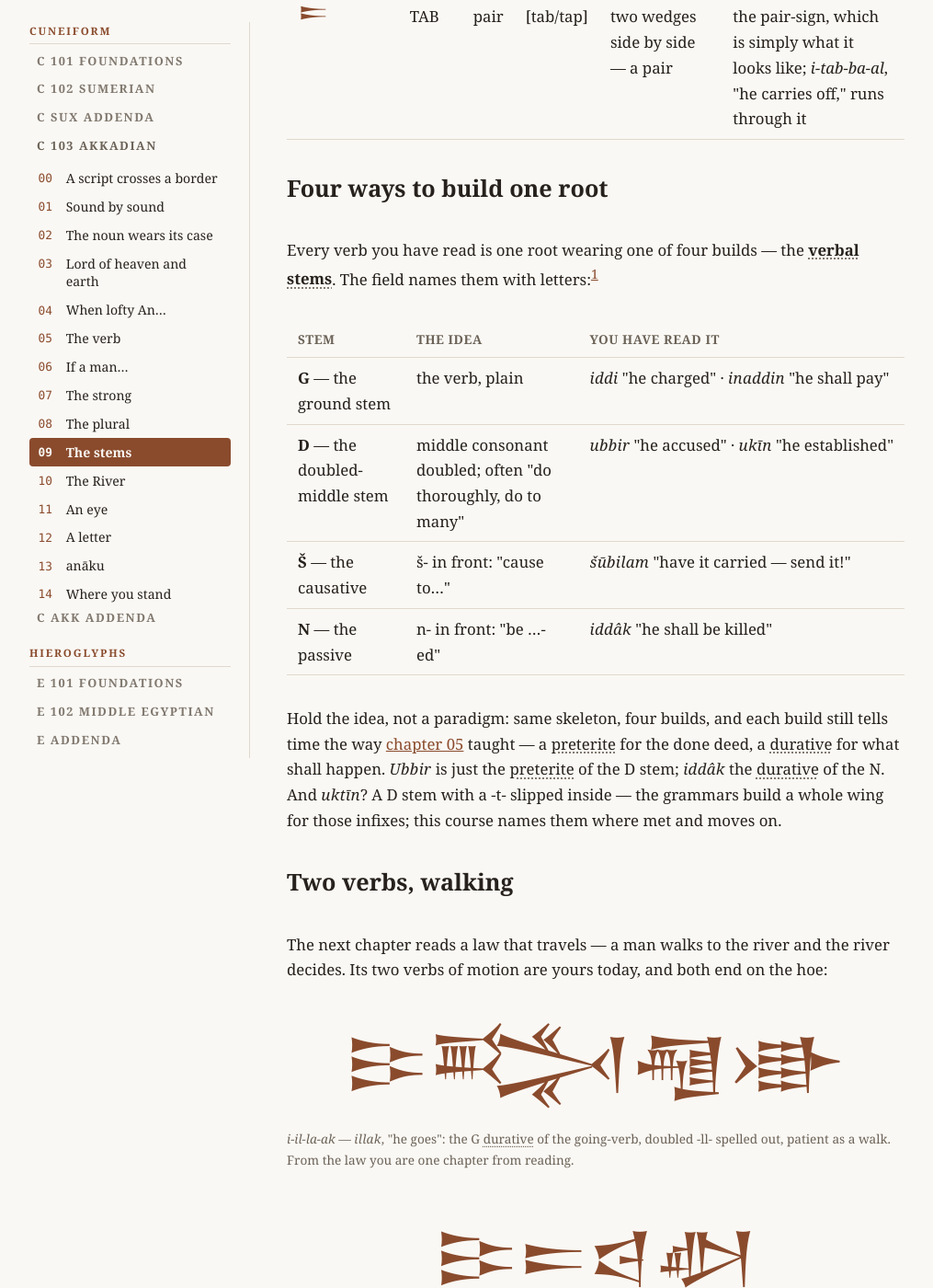
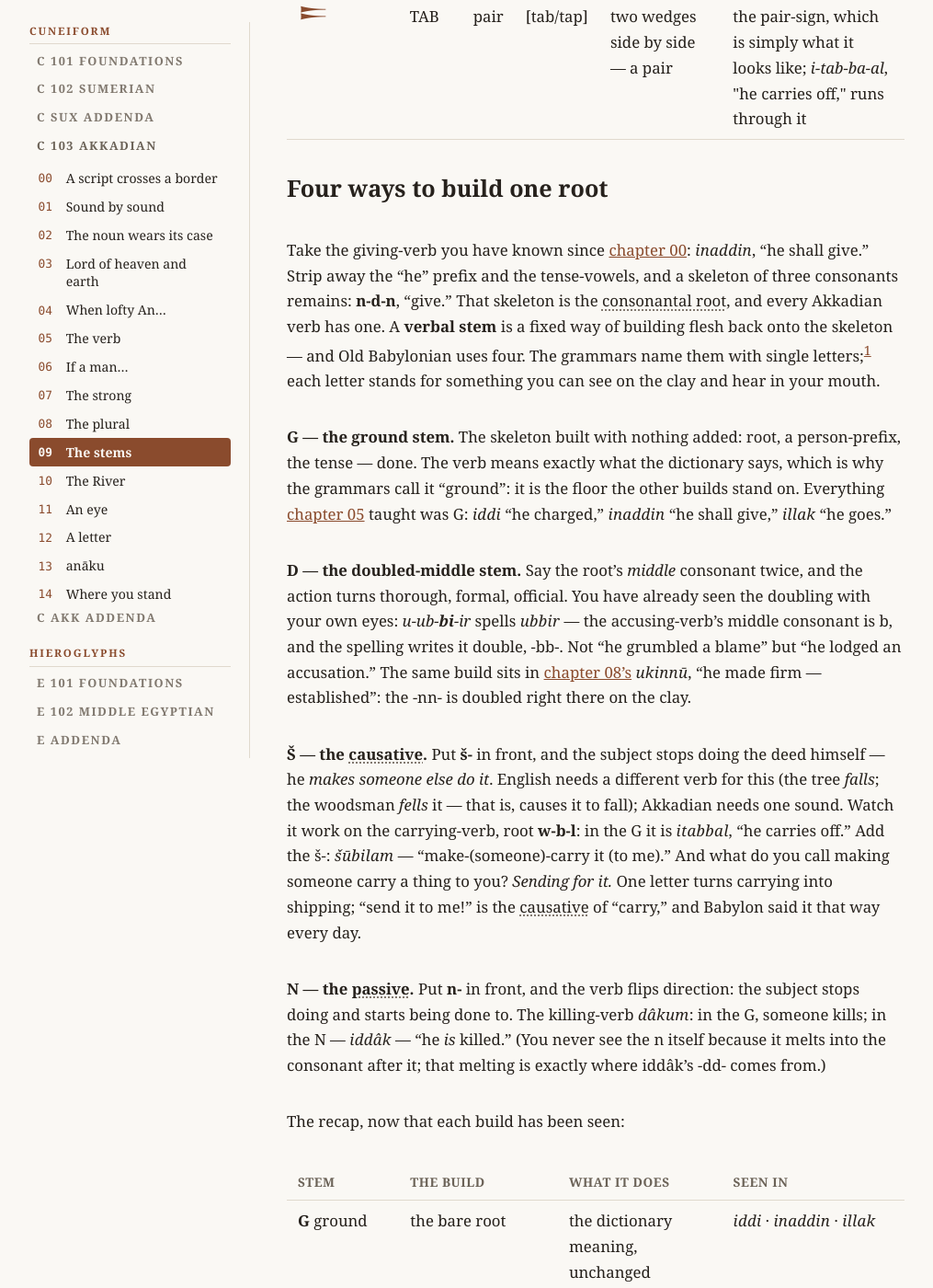
Before and after one commit to arvicco/nabu-edubba, a Jekyll site: the page built from site/cuneiform/103/09-the-stems-named.md, in a window 1280 px wide and 1400 px high, scrolled down 1016 px. Shown: the whole window at 92% size, without its empty margins (132-1147 px from the left). Built offline with Jekyll 4.4.1, drawn with Linux system fonts in a browser that asks for light colours; some of the changed text lies outside the part shown.

Commit message:
fix: ch09 stems taught by demonstration, not assertion (review round)
Each stem now shown with its mechanism visible in the spelling
(the -bb- of u-ub-bi-ir, the s- on the carried->sent pair, the
n-melting behind iddak's -dd-), plain-words teaching before
labels, ukin dropped as an invisible example; causative and
passive join the glossary. $5 law: a grammatical mechanism is
demonstrated, never asserted.

Co-Authored-By: Claude Fable 5 <noreply@anthropic.com>

```diff
--- a/site/_data/terms.yml
+++ b/site/_data/terms.yml
@@ -157,6 +157,12 @@ terms:
   - name: transitive
     slug: transitive
     def: "a verb whose action lands on something — someone builds SOMETHING, eats SOMETHING; a verb that just happens (going, sitting) is intransitive"
+  - name: causative
+    slug: causative
+    def: "a verb build meaning \"make someone do it\" — the tree falls, the woodsman FELLS it; Akkadian builds it with š- in front (šūbilam, \"make-carry it — send it\")"
+  - name: passive
+    slug: passive
+    def: "a verb build that flips who suffers the action — \"he kills\" versus \"he IS killed\"; Akkadian builds it with n- in front (iddâk)"
   - name: verbal sentence
     slug: verbal-sentence
     school: hieroglyphs
--- a/site/cuneiform/103/09-the-stems-named.md
+++ b/site/cuneiform/103/09-the-stems-named.md
@@ -62,31 +62,81 @@ introduced — and each way of building has a name.
 
 ## Four ways to build one root
 
-Every verb you have read is one root wearing one of four builds —
-the **verbal stems**. The field names them with letters:[^stems]
+Take the giving-verb you have known since
+<a href="{{ '/cuneiform/103/00-orientation/' | relative_url }}">chapter 00</a>:
+<span class="norm">inaddin</span>, "he shall give." Strip away
+the "he" prefix and the tense-vowels, and a skeleton of three
+consonants remains: **n-d-n**, "give." That skeleton is the
+consonantal root, and every Akkadian verb has one. A **verbal
+stem** is a fixed way of building flesh back onto the skeleton
+— and Old Babylonian uses four. The grammars name them with
+single letters;[^stems] each letter stands for something you
+can see on the clay and hear in your mouth.
+
+**G — the ground stem.** The skeleton built with nothing added:
+root, a person-prefix, the tense — done. The verb means exactly
+what the dictionary says, which is why the grammars call it
+"ground": it is the floor the other builds stand on. Everything
+<a href="{{ '/cuneiform/103/05-the-verb-arrives/' | relative_url }}">chapter 05</a>
+taught was G: <span class="norm">iddi</span> "he charged,"
+<span class="norm">inaddin</span> "he shall give,"
+<span class="norm">illak</span> "he goes."
+
+**D — the doubled-middle stem.** Say the root's *middle*
+consonant twice, and the action turns thorough, formal,
+official. You have already seen the doubling with your own
+eyes: <em>u-ub-<strong>bi</strong>-ir</em> spells
+<span class="norm">ubbir</span> — the accusing-verb's middle
+consonant is b, and the spelling writes it double, -bb-. Not
+"he grumbled a blame" but "he lodged an accusation." The same
+build sits in
+<a href="{{ '/cuneiform/103/08-more-than-one/' | relative_url }}">chapter 08's</a>
+<span class="norm">ukinnū</span>, "he made firm — established":
+the -nn- is doubled right there on the clay.
+
+**Š — the causative.** Put **š-** in front, and the subject
+stops doing the deed himself — he *makes someone else do it*.
+English needs a different verb for this (the tree *falls*; the
+woodsman *fells* it — that is, causes it to fall); Akkadian
+needs one sound. Watch it work on the carrying-verb, root
+**w-b-l**: in the G it is <span class="norm">itabbal</span>,
+"he carries off." Add the š-:
+<span class="norm">šūbilam</span> — "make-(someone)-carry it
+(to me)." And what do you call making someone carry a thing to
+you? *Sending for it.* One letter turns carrying into shipping;
+"send it to me!" is the causative of "carry," and Babylon said
+it that way every day.
+
+**N — the passive.** Put **n-** in front, and the verb flips
+direction: the subject stops doing and starts being done to.
+The killing-verb <span class="norm">dâkum</span>: in the G,
+someone kills; in the N — <span class="norm">iddâk</span> —
+"he *is* killed." (You never see the n itself because it melts
+into the consonant after it; that melting is exactly where
+iddâk's -dd- comes from.)
+
+The recap, now that each build has been seen:
 
 <table class="sign-table sign-table--tail-fit">
   <thead>
-    <tr><th>Stem</th><th>The idea</th><th>You have read it</th></tr>
+    <tr><th>Stem</th><th>The build</th><th>What it does</th><th>Seen in</th></tr>
   </thead>
   <tbody>
-    <tr><td><strong>G</strong> — the ground stem</td><td>the verb, plain</td><td><span class="norm">iddi</span> "he charged" · <span class="norm">inaddin</span> "he shall pay"</td></tr>
-    <tr><td><strong>D</strong> — the doubled-middle stem</td><td>middle consonant doubled; often "do thoroughly, do to many"</td><td><span class="norm">ubbir</span> "he accused" · <span class="norm">ukīn</span> "he established"</td></tr>
-    <tr><td><strong>Š</strong> — the causative</td><td>š- in front: "cause to…"</td><td><span class="norm">šūbilam</span> "have it carried — send it!"</td></tr>
-    <tr><td><strong>N</strong> — the passive</td><td>n- in front: "be …-ed"</td><td><span class="norm">iddâk</span> "he shall be killed"</td></tr>
+    <tr><td><strong>G</strong> ground</td><td>the bare root</td><td>the dictionary meaning, unchanged</td><td><span class="norm">iddi</span> · <span class="norm">inaddin</span> · <span class="norm">illak</span></td></tr>
+    <tr><td><strong>D</strong> doubled-middle</td><td>middle consonant twice (-bb-, -nn-)</td><td>thorough, formal, official</td><td><span class="norm">ubbir</span> · <span class="norm">ukinnū</span></td></tr>
+    <tr><td><strong>Š</strong> causative</td><td>š- in front</td><td>make someone do it</td><td><span class="norm">šūbilam</span> "send it!"</td></tr>
+    <tr><td><strong>N</strong> passive</td><td>n- in front (melts into the root)</td><td>be done to</td><td><span class="norm">iddâk</span> "shall be killed"</td></tr>
   </tbody>
 </table>
 
-Hold the idea, not a paradigm: same skeleton, four builds, and
-each build still tells time the way
+And each build still tells time the way
 <a href="{{ '/cuneiform/103/05-the-verb-arrives/' | relative_url }}">chapter 05</a>
 taught — a preterite for the done deed, a durative for what
-shall happen. <span class="norm">Ubbir</span> is just the
-preterite of the D stem; <span class="norm">iddâk</span> the
-durative of the N. And <span class="norm">uktīn</span>? A D
-stem with a -t- slipped inside — the grammars build a whole
-wing for those infixes; this course names them where met and
-moves on.
+shall happen. <span class="norm">Ubbir</span> is the D
+preterite; <span class="norm">iddâk</span> the N durative. And
+<span class="norm">uktīn</span>? A D stem with a -t- slipped
+inside — the grammars build a whole wing for those infixes;
+this course names them where met and moves on.
 
 ## Two verbs, walking
 
```
Also changed, not shown: docs/WORKLOG.md (+17 -0 lines), docs/courses/cuneiform.md (+10 -0 lines).
